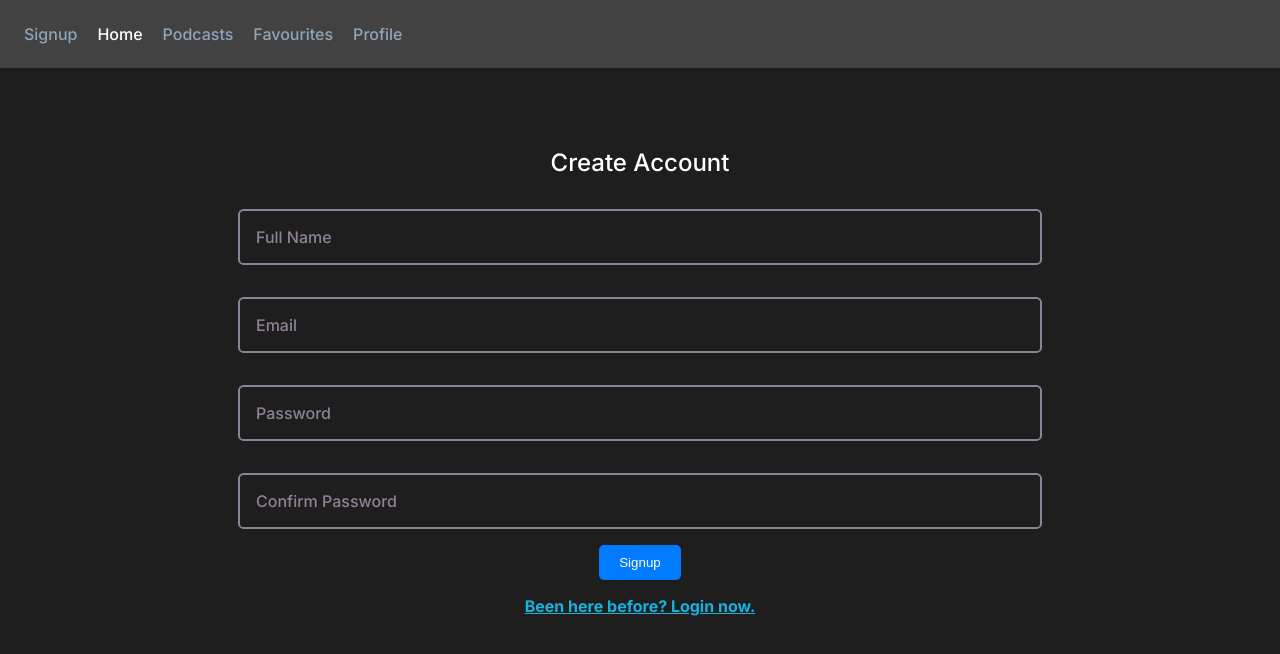
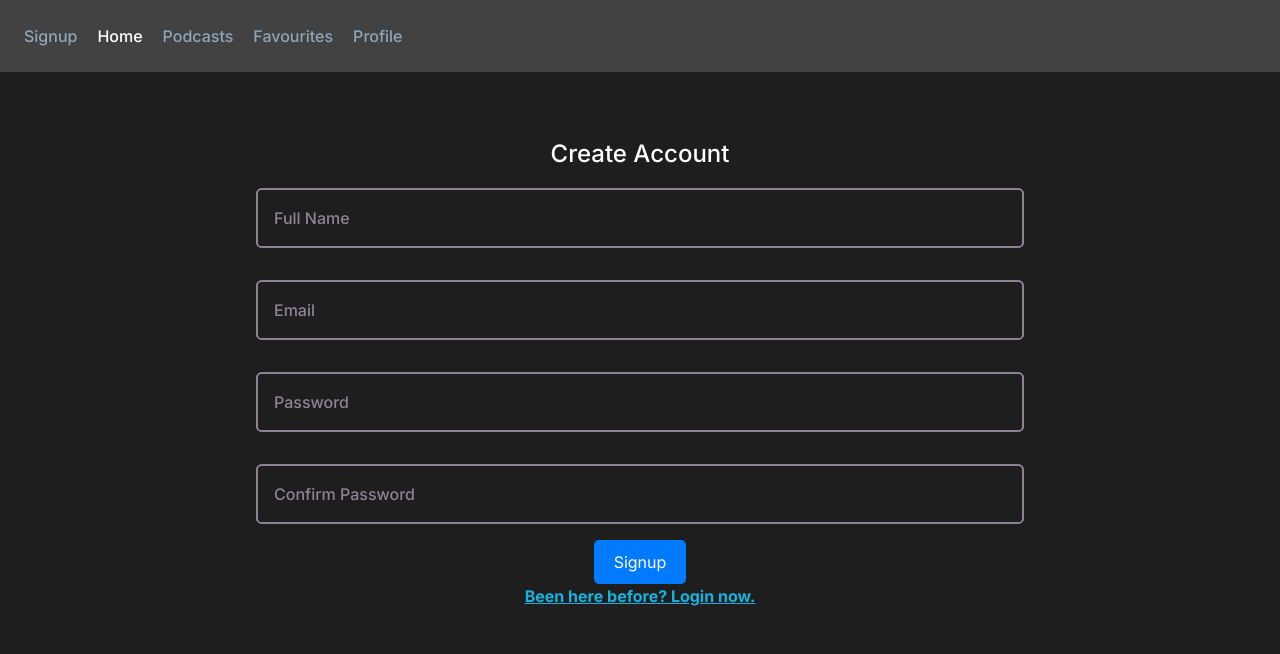
Before and after one commit to KagisoLegodi/KAGLEG394_BCL2401_B_Kagiso-Legodi-DJS11, a React (Vite) app: page / in a window 1280 px wide. Shown: the top 654 px of the page. Built offline with nearby package versions, Linux system fonts and the light colour scheme; no server answers.

Commit message:
added tail wind for styling

```diff
--- a/index.html
+++ b/index.html
@@ -5,6 +5,7 @@
     <link rel="icon" type="image/svg+xml" href="/favicon.svg">
     <link rel="icon" type="image/png" href="/favicon.png">
     <meta name="viewport" content="width=device-width, initial-scale=1.0" />
+    <link href="./output.css" rel="stylesheet">
     <title>Goat Cast</title>
   </head>
   <body>
--- a/package.json
+++ b/package.json
@@ -30,6 +30,7 @@
     "eslint-plugin-react": "^7.34.1",
     "eslint-plugin-react-hooks": "^4.6.0",
     "eslint-plugin-react-refresh": "^0.4.6",
+    "tailwindcss": "^3.4.10",
     "vite": "^5.2.0"
   }
 }
--- a/src/index.css
+++ b/src/index.css
@@ -227,3 +227,7 @@ a {
 .slick-prev:before, .slick-next:before {
   color: black;
 }
+
+@tailwind base;
+@tailwind components;
+@tailwind utilities;
--- /dev/null
+++ b/tailwind.config.js
@@ -0,0 +1,6 @@
+/** @type {import('tailwindcss').Config} */
+export const content = ["./src/**/*.{html,js}"];
+export const theme = {
+  extend: {},
+};
+export const plugins = [];
```
Also changed, not shown: 1 other file (tests, documents, lock files or other folders).
